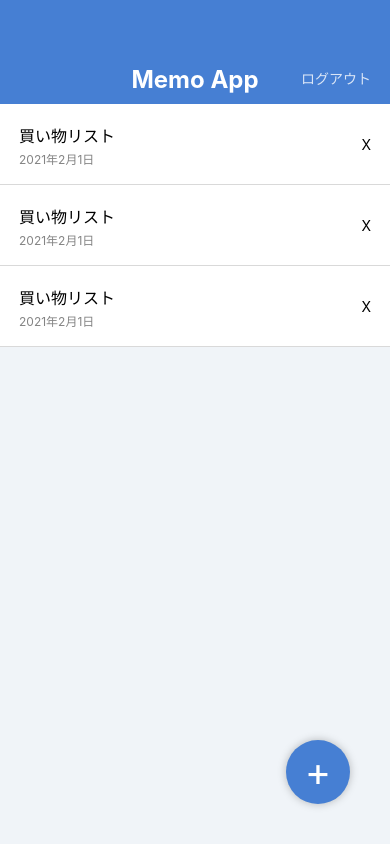
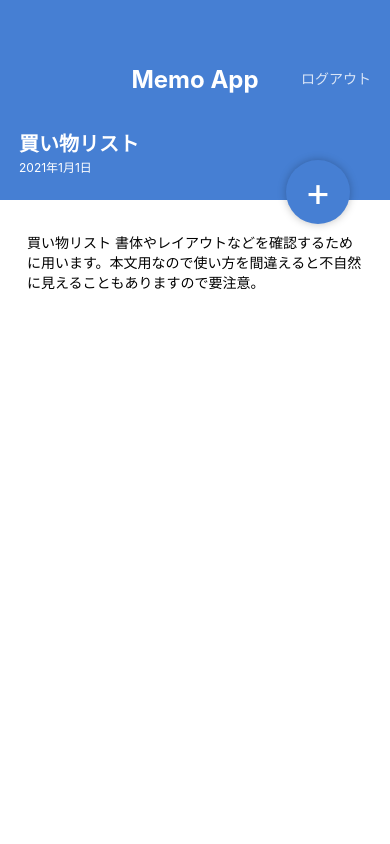
Before and after one commit to okamotoshun/MemoApp, a React Native app: screen / in a window 390 px wide. Built offline with nearby package versions, Linux system fonts and the light colour scheme.

Commit message:
Memodetail,MemoList完了

```diff
--- a/App.jsx
+++ b/App.jsx
@@ -1,123 +1,7 @@
 import React from 'react';
-import { StyleSheet, Text, View } from 'react-native';
+import MemoDetailScreen from './src/screens/MemoDetailScreen';
+// import MemoListScreen from './src/screens/MemoListScreen';
 
 export default function App() {
-  return (
-    <View style={styles.container}>
-      <View style={styles.appbar}>
-        <View style={styles.appbarInner}>
-          <Text style={styles.appbarTitle}>Memo App</Text>
-          <Text style={styles.appbarRight}>ログアウト</Text>
-        </View>
-      </View>
-
-      <View>
-        <View style={styles.memoListItem}>
-          <View>
-            <Text style={styles.memoListItemTitle}>買い物リスト</Text>
-            <Text style={styles.memoListItemDate}>2021年2月1日</Text>
-          </View>
-          <View>
-            <Text>X</Text>
-          </View>
-        </View>
-      </View>
-
-      <View>
-        <View style={styles.memoListItem}>
-          <View>
-            <Text style={styles.memoListItemTitle}>買い物リスト</Text>
-            <Text style={styles.memoListItemDate}>2021年2月1日</Text>
-          </View>
-          <View>
-            <Text>X</Text>
-          </View>
-        </View>
-      </View>
-
-      <View>
-        <View style={styles.memoListItem}>
-          <View>
-            <Text style={styles.memoListItemTitle}>買い物リスト</Text>
-            <Text style={styles.memoListItemDate}>2021年2月1日</Text>
-          </View>
-          <View>
-            <Text>X</Text>
-          </View>
-        </View>
-      </View>
-
-      <View style={styles.circleButton}>
-        <Text style={styles.circleButtonLabel}>+</Text>
-      </View>
-    </View>
-  );
+  return <MemoDetailScreen />;
 }
-
-const styles = StyleSheet.create({
-  container: {
-    flex: 1,
-    backgroundColor: '#F0F4F8',
-  },
-  appbar: {
-    width: '100%',
-    height: 104,
-    backgroundColor: '#467FD3',
-    justifyContent: 'flex-end',
-  },
-  appbarInner: {
-    alignItems: 'center',
-  },
-  appbarRight: {
-    position: 'absolute',
-    right: 19,
-    bottom: 16,
-    color: 'rgba(255,255,255,0.8)',
-  },
-  appbarTitle: {
-    marginBottom: 8,
-    fontSize: 24,
-    lineHeight: 32,
-    color: '#ffffff',
-    fontWeight: 'bold',
-  },
-  memoListItem: {
-    backgroundColor: '#ffffff',
-    flexDirection: 'row',
-    justifyContent: 'space-between',
-    paddingVertical: 16,
-    paddingHorizontal: 19,
-    alignItems: 'center',
-    borderBottomWidth: 1,
-    borderColor: 'rgba(0,0,0,0.15)',
-  },
-  memoListItemTitle: {
-    fontSize: 16,
-    lineHeight: 32,
-  },
-  memoListItemDate: {
-    fontSize: 12,
-    lineHeight: 16,
-    color: '#848484',
-  },
-  circleButton: {
-    backgroundColor: '#467fd3',
-    width: 64,
-    height: 64,
-    borderRadius: 32,
-    justifyContent: 'center',
-    alignItems: 'center',
-    position: 'absolute',
-    right: 40,
-    bottom: 40,
-    shadowColor: '#000000',
-    shadowOffset: { width: 0, height: 0 },
-    shadowOpacity: 0.25,
-    shadowRadius: 8,
-  },
-  circleButtonLabel: {
-    color: '#ffffff',
-    fontSize: 40,
-    lineHeight: 40,
-  },
-});
--- a/package.json
+++ b/package.json
@@ -10,6 +10,7 @@
   "dependencies": {
     "expo": "~40.0.0",
     "expo-status-bar": "~1.0.3",
+    "prop-types": "^15.7.2",
     "react": "16.13.1",
     "react-dom": "16.13.1",
     "react-native": "https://github.com/expo/react-native/archive/sdk-40.0.1.tar.gz",
--- /dev/null
+++ b/src/components/AppBar.jsx
@@ -0,0 +1,38 @@
+import React from 'react';
+import { View, Text, StyleSheet } from 'react-native';
+
+export default function AppBar() {
+  return (
+    <View style={styles.appbar}>
+      <View style={styles.appbarInner}>
+        <Text style={styles.appbarTitle}>Memo App</Text>
+        <Text style={styles.appbarRight}>ログアウト</Text>
+      </View>
+    </View>
+  );
+}
+
+const styles = StyleSheet.create({
+  appbar: {
+    width: '100%',
+    height: 104,
+    backgroundColor: '#467FD3',
+    justifyContent: 'flex-end',
+  },
+  appbarInner: {
+    alignItems: 'center',
+  },
+  appbarRight: {
+    position: 'absolute',
+    right: 19,
+    bottom: 16,
+    color: 'rgba(255,255,255,0.8)',
+  },
+  appbarTitle: {
+    marginBottom: 8,
+    fontSize: 24,
+    lineHeight: 32,
+    color: '#ffffff',
+    fontWeight: 'bold',
+  },
+});
--- /dev/null
+++ b/src/components/CircleButton.jsx
@@ -0,0 +1,44 @@
+import React from 'react';
+import { Text, StyleSheet, View } from 'react-native';
+import { string, shape } from 'prop-types';
+
+export default function CircleButton(props) {
+  const { children, style } = props;
+  return (
+    <View style={[styles.circleButton, style]}>
+      <Text style={styles.circleButtonLabel}>{children}</Text>
+    </View>
+  );
+}
+
+CircleButton.propTypes = {
+  children: string.isRequired,
+  style: shape(),
+};
+
+CircleButton.defaultProps = {
+  style: null,
+};
+
+const styles = StyleSheet.create({
+  circleButton: {
+    backgroundColor: '#467fd3',
+    width: 64,
+    height: 64,
+    borderRadius: 32,
+    justifyContent: 'center',
+    alignItems: 'center',
+    position: 'absolute',
+    right: 40,
+    bottom: 40,
+    shadowColor: '#000000',
+    shadowOffset: { width: 0, height: 0 },
+    shadowOpacity: 0.25,
+    shadowRadius: 8,
+  },
+  circleButtonLabel: {
+    color: '#ffffff',
+    fontSize: 40,
+    lineHeight: 40,
+  },
+});
--- /dev/null
+++ b/src/screens/MemoDetailScreen.jsx
@@ -0,0 +1,57 @@
+import React from 'react';
+import { Text, StyleSheet, View, ScrollView } from 'react-native';
+
+import AppBar from '../components/AppBar';
+import CircleButton from '../components/CircleButton';
+
+export default function MemoDetailScreen() {
+  return (
+    <View style={styles.container}>
+      <AppBar />
+      <View style={styles.memoHeader}>
+        <Text style={styles.memoTitle}>買い物リスト</Text>
+        <Text style={styles.memoDate}>2021年1月1日</Text>
+      </View>
+      <ScrollView style={styles.memoBody}>
+        <Text>
+          買い物リスト
+          書体やレイアウトなどを確認するために用います。本文用なので使い方を間違えると不自然に見えることもありますので要注意。
+        </Text>
+      </ScrollView>
+      <CircleButton style={{ top: 160, bottom: 'auto' }}>+</CircleButton>
+    </View>
+  );
+}
+
+const styles = StyleSheet.create({
+  container: {
+    flex: 1,
+    backgroundColor: '#ffffff',
+  },
+  memoHeader: {
+    backgroundColor: '#467fd3',
+    height: 96,
+    justifyContent: 'center',
+    paddingVertical: 24,
+    paddingHorizontal: 19,
+  },
+  memoTitle: {
+    color: '#ffffff',
+    fontSize: 20,
+    lineHeight: 32,
+    fontWeight: 'bold',
+  },
+  memoDate: {
+    color: '#ffffff',
+    fontSize: 12,
+    lineHeight: 16,
+  },
+  memoBody: {
+    paddingVertical: 32,
+    paddingHorizontal: 27,
+  },
+  memoText: {
+    fontSize: 16,
+    lineHeight: 24,
+  },
+});
--- /dev/null
+++ b/src/screens/MemoListScreen.jsx
@@ -0,0 +1,22 @@
+import React from 'react';
+import { View, StyleSheet } from 'react-native';
+import AppBar from '../components/AppBar';
+import MemoList from '../components/MemoList';
+import CircleButton from '../components/CircleButton';
+
+export default function MemoListScreen() {
+  return (
+    <View style={styles.container}>
+      <AppBar />
+      <MemoList />
+      <CircleButton>+</CircleButton>
+    </View>
+  );
+}
+
+const styles = StyleSheet.create({
+  container: {
+    flex: 1,
+    backgroundColor: '#F0F4F8',
+  },
+});
```
Also changed, not shown: src/components/MemoList.jsx (added, +60 -0 lines).
